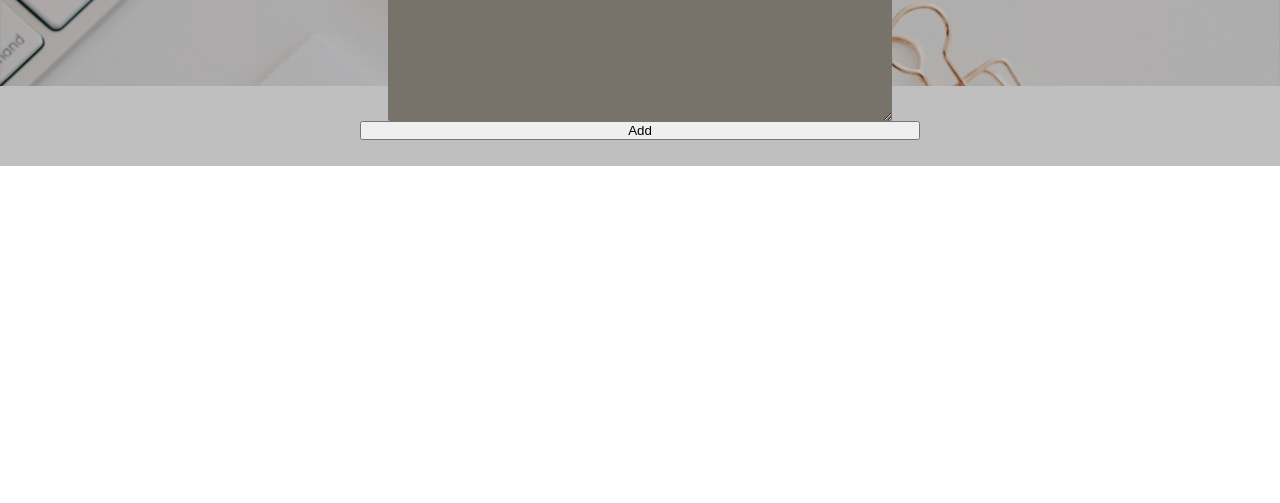
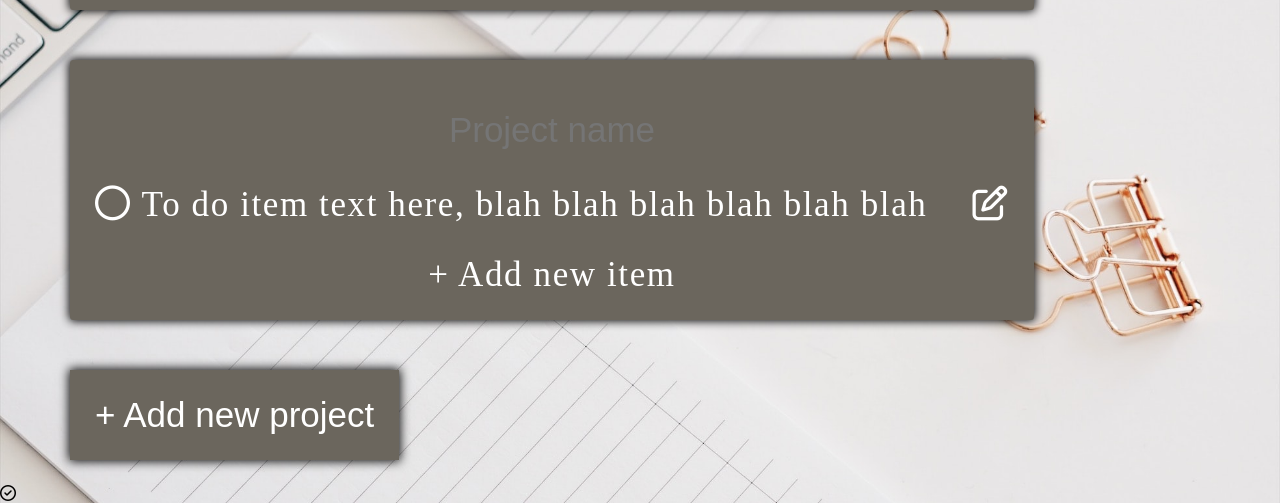
Before and after one commit to CurryBlur/Todo, a website: page dist/index.html in a window 1280 px wide. Shown: the part 714-1217 px from the top of the page. Before the commit the page ends 800 px from the top, so only its background shows below. Drawn offline with Linux system fonts and the light colour scheme; a web font is replaced by a local one.

Commit message:
Made improvements to UI, project manager script

```diff
--- /dev/null
+++ b/src/project-manager.js
@@ -0,0 +1,19 @@
+import Project from './project'
+
+class ProjectManager {
+    constructor() {
+        this.projects = []
+    }
+
+    addProject() {
+        var newProject = new Project()
+        this.projects.push(newProject)
+        return newProject
+    }
+
+    removeProject(project) {
+        if(this.projects.includes(project)){
+            this.projects.splice(this.project.indexOf(project),1);
+        }
+    }
+}
--- a/src/project.js
+++ b/src/project.js
@@ -1,7 +1,6 @@
 class Project {
-    constructor (title, description = "", todos = []) {
+    constructor (title = "", todos = []) {
         this.title = title;
-        this.description = description;
         this.todos = todos;
     }
 
--- a/src/style.css
+++ b/src/style.css
@@ -1,7 +1,6 @@
 * {
     margin: 0;
     padding: 0;
-
     font-weight: 400;
     box-sizing: border-box;
 }
@@ -12,7 +11,7 @@ body {
     background-size: cover;
     background-attachment: fixed;
     opacity: 100%;
-    font-family: 'Antic Slab', serif;;
+    font-family: 'Antic Slab', serif;
 }
 
 #nav {
@@ -40,19 +39,89 @@ body {
 }
 
 #background-cover {
-    background-color: rgba(0, 0, 0, .25);
+    background-color: rgba(0, 0, 0, 0);
     z-index: 5;
     width: 100%;
     height: 100%;
     position: fixed;
+    pointer-events: none
 }
 
 main {
     display: flex;
-
+    flex-direction: column;
+    letter-spacing: .1em;
 }
 
+#projects {
+    display: flex;
+    padding: 45px 45px 0px 45px;
+    flex-wrap: wrap;
+}
+
+.project-card {
+    background-color:  rgb(107, 102, 93);
+    border-radius: .1em;
+    color: white;
+    z-index: 4;
+    box-shadow: 0px 0px 10px 1px black;
+    font-size: 35px;
+    padding: 25px;
+    margin: 25px;
+}
+
+#new-project {
+    padding: 0px 45px;
+    width: 500px;
+}
+
+#new-project-button {
+    color: white;
+    border: none;
+    font-size: 35px;
+    background-color: rgb(107, 102, 93);
+    cursor: pointer;
+    display: block;
+    padding: 25px;
+    z-index: 4;
+    box-shadow: 0px 0px 10px 1px black;
+    margin: 25px;
+}
+
+.project-name {
+    text-align: center;
+    width: 100%;
+    padding: 25px;
+    background-color:  rgb(107, 102, 93);
+    color: white;
+    margin-bottom: 10px;
+    border: none;
+    font-size: 35px;
+}
+
+.todo-basic > p {
+    display: inline;
+    margin-left: 10px;
+    margin-right: 45px;
+}
+
+.checked {
+    text-decoration: line-through;
+    color: rgb(175, 175, 175);
+}
+
+.unchecked {
+    color: white;
+    text-decoration: none;
+}
+
+.add-new-item {
+    text-align: center;
+    margin-top: 30px
+}
 #add-todo {
+    /*remove as needed:*/
+    display: none;
     position: fixed;
     width: 50%;
     height: 50%;
@@ -90,11 +159,27 @@ main {
     font-size: 25px;
     border-radius: .1em;
     padding: 10px;
-    margin-left: 25px;
+    width: 100%;
+}
+
+.form-elem:active, .form-elem:focus, .form-elem:focus-within, .project-name, #new-project-button {
+    outline: none;
 }
 
 #add-todo-form > textarea {
-    width: 90%;
+    width: 94%;
     margin: auto;
-    height: 200px;
+    height: 150px;
 }
+
+#add-todo-form > button, .project-card > button {
+    align-self: center;
+    margin-top: 25px;
+    padding: 10px;
+    width: 94%;
+}
+
+#add-todo-form > button:hover, .project-card > button:hover{
+    background-color:  rgb(129, 124, 116);
+    cursor: pointer;
+}
--- /dev/null
+++ b/src/view-manager.js
@@ -0,0 +1,29 @@
+class ViewManager {
+    constructor() {
+    }
+
+    addProjectView(project) {
+        let projectsDiv = document.querySelector('#projects');
+        projectsDiv.setAttribute('data-proj', project)
+
+        //add Project name input
+        let newInput = document.createElement('input');
+        newInput.classList.add('project-name');
+        newInput.type = 'text';
+        newInput.placeholder = 'Project name';
+        projectsDiv.append(newInput)
+
+        //add button to add new item to
+        //add event listener for updating title, to update projects title in js
+        let newButton = document.createElement('button');
+
+        <p class="add-new-item">+ Add new item </p>
+    }
+
+    updateProjectName(project, name){
+
+    }
+    removeProjectView() {
+
+    }
+}
```
Also changed, not shown: dist/index.html.
